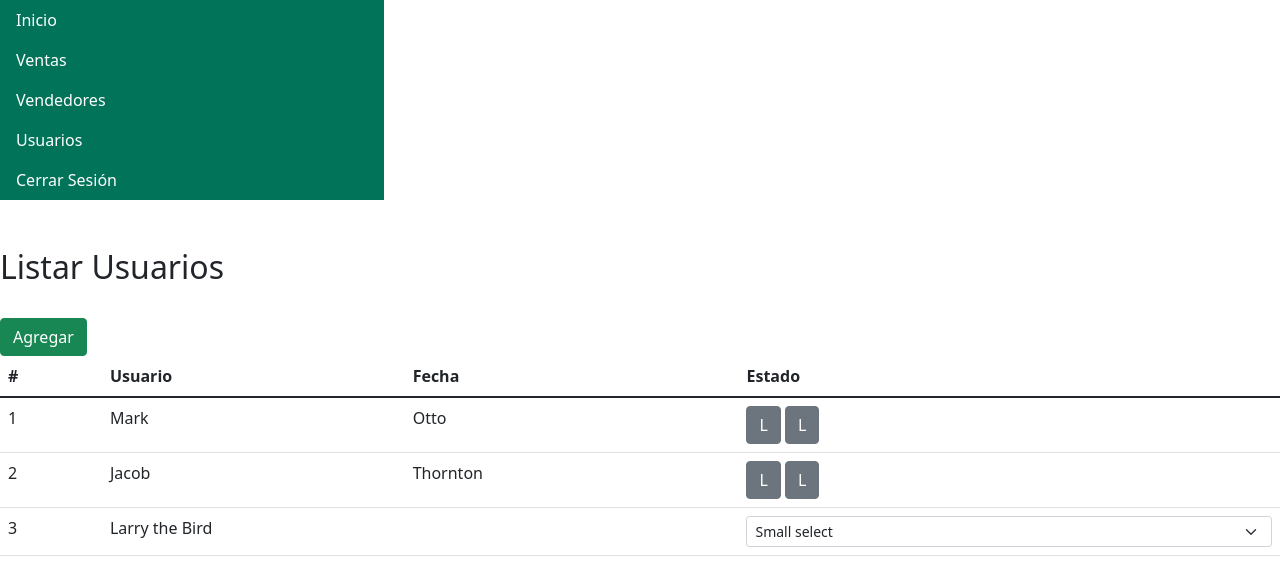
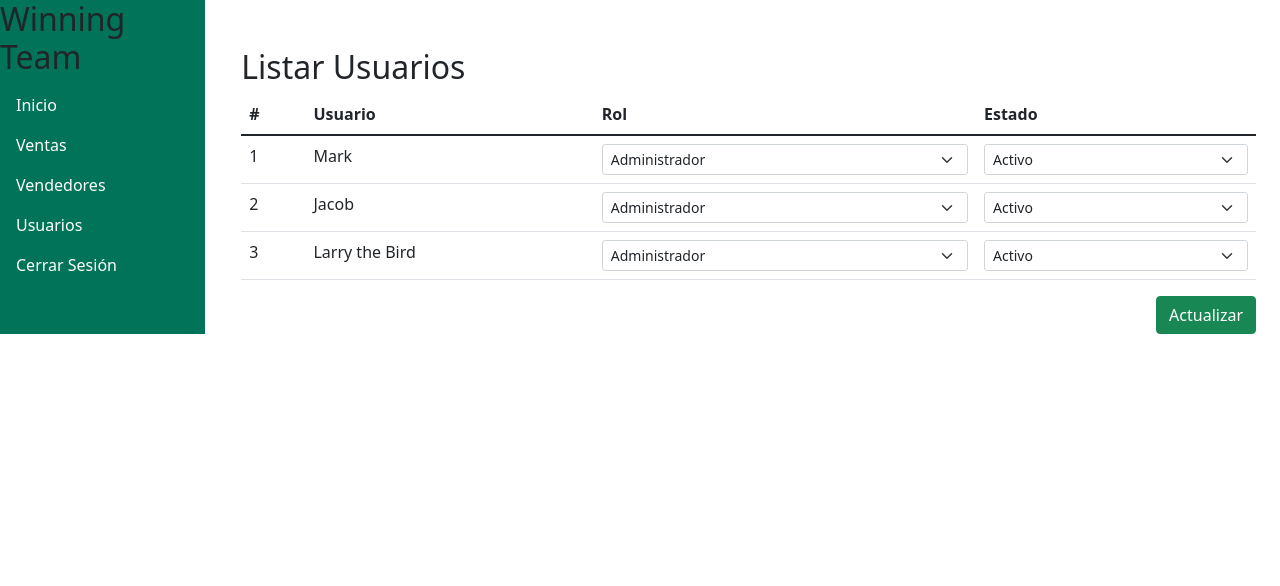
Before and after one commit to Felipe2509/gestionUsuarios, a React (Create React App) app: page / in a window 1280 px wide. Shown: the top 586 px of the page. Built offline with nearby package versions, Linux system fonts and the light colour scheme.

Commit message:
Add update button

```diff
--- a/src/App.css
+++ b/src/App.css
@@ -41,3 +41,17 @@
   color: white;
   background-color: #017359;
 }
+
+.container-width{
+  width: 100%;
+  height: 100%;
+}
+
+.bg-color {
+  background-color: #017359 !important;
+}
+
+.container-size {
+  width:100% !important;
+  height:100% !important;
+}
--- a/src/App.js
+++ b/src/App.js
@@ -4,21 +4,37 @@ import {
   Switch,
   Redirect
 } from 'react-router-dom';
+import {
+  Row,
+  Container,
+  Col
+} from 'react-bootstrap'
+import 'bootstrap/dist/css/bootstrap.min.css';
 import './App.css';
-import 'bootstrap/dist/css/bootstrap.min.css';
 import Navegador from './shared/Navegador'
 import Usuarios from './gestionUsuarios/pages/Usuarios'
 
 const App = () => {
   return (
     <Router>
+      <Container fluid='false' className="container-size">
+        <Row>
+          <Col xs={2} className="bg-color">
+            <h2>Winning Team</h2>
           <Navegador/>
+          </Col>
+          <Col>
+            <Container>
               <Switch>
                 <Route path="/" exact>
                   <Usuarios/>
                 </Route>
                 <Redirect to="/" />
               </Switch>
+            </Container>
+          </Col>
+        </Row>
+      </Container>
     </Router>
   );
 }
--- a/src/gestionUsuarios/components/Buttons.js
+++ b/src/gestionUsuarios/components/Buttons.js
@@ -1,11 +1,30 @@
-import React from 'react';
+import React, {useState} from 'react';
 import Button from 'react-bootstrap/Button';
 const Buttons = () => {
-    return (
-        <React.Fragment>
-            <Button width="1" height="1" variant="secondary">L</Button> <Button width="1" height="1" variant="secondary" padding="2">L</Button>{' '}
-        </React.Fragment>
-    )
+
+    const [opc, setOpc] = useState(1);
+
+    const handleClick = (event) => {
+        if (opc === 1) {
+            setOpc(-1);
+        }else{
+            setOpc(1);
+        }
+    }
+
+    if(opc === 1){
+        return (
+            <Button onClick={handleClick} variant="success" className="float-end">Actualizar</Button>
+        )
+    }else{
+        return (
+            <React.Fragment>
+                <Button onClick={handleClick} variant="success" className="float-end">Aceptar</Button>
+                <Button onClick={handleClick} variant="secondary" className="float-end">Cancelar</Button>
+            </React.Fragment>
+        )
+    }
+
 }
 
 export default Buttons;
--- /dev/null
+++ b/src/gestionUsuarios/components/FormSelectEstado.js
@@ -0,0 +1,12 @@
+import Form from 'react-bootstrap/Form'
+
+const FormSelectEstado = () => {
+    return (
+        <Form.Select size="sm">
+            <option>Activo</option>
+            <option>Inactivo</option>
+        </Form.Select>
+    )
+}
+
+export default FormSelectEstado;
--- /dev/null
+++ b/src/gestionUsuarios/components/FormSelectRol.js
@@ -0,0 +1,12 @@
+import Form from 'react-bootstrap/Form'
+
+const FormSelectEstado = () => {
+    return (
+        <Form.Select size="sm" className="form-width">
+            <option>Administrador</option>
+            <option>Vendedor</option>
+        </Form.Select>
+    )
+}
+
+export default FormSelectEstado;
--- a/src/gestionUsuarios/components/ListarUsuarios.js
+++ b/src/gestionUsuarios/components/ListaUsuarios.js
@@ -1,7 +1,7 @@
 import React from 'react';
 import Table from 'react-bootstrap/Table';
-import Form from 'react-bootstrap/Form'
-import Buttons from './Buttons'
+import FormSelectEstado from './FormSelectEstado'
+import FormSelectRol from './FormSelectRol'
 
 const ListarUsuarios = () => {
     return (
@@ -11,7 +11,7 @@ const ListarUsuarios = () => {
                 <tr>
                   <th>#</th>
                   <th>Usuario</th>
-                  <th>Fecha</th>
+                  <th>Rol</th>
                   <th>Estado</th>
                 </tr>
               </thead>
@@ -19,23 +19,20 @@ const ListarUsuarios = () => {
                 <tr>
                   <td>1</td>
                   <td>Mark</td>
-                  <td>Otto</td>
-                  <td><Buttons /></td>
+                  <td><FormSelectRol /></td>
+                  <td><FormSelectEstado /></td>
                 </tr>
                 <tr>
                   <td>2</td>
                   <td>Jacob</td>
-                  <td>Thornton</td>
-                  <td><Buttons /></td>
+                  <td><FormSelectRol /></td>
+                  <td><FormSelectEstado /></td>
                 </tr>
                 <tr>
                   <td>3</td>
-                  <td colSpan="2">Larry the Bird</td>
-                  <td>
-                    <Form.Select size="sm">
-                    <option>Small select</option>
-                    </Form.Select>
-                    </td>
+                  <td>Larry the Bird</td>
+                  <td><FormSelectRol /></td>
+                  <td><FormSelectEstado /></td>
                 </tr>
               </tbody>
             </Table>
--- /dev/null
+++ b/src/gestionUsuarios/components/styles.css
@@ -0,0 +1,3 @@
+.form-width{
+    width: 15px 1important;
+}
--- a/src/gestionUsuarios/pages/Usuarios.js
+++ b/src/gestionUsuarios/pages/Usuarios.js
@@ -1,13 +1,14 @@
 import React from 'react';
-import Button from 'react-bootstrap/Button'
-import ListarUsuarios from '../components/ListarUsuarios'
+import ListaUsuarios from '../components/ListaUsuarios'
+import Buttons from '../components/Buttons'
 
 const Usuarios = () => {
+
     return(
         <div>
             <h2 className="mt-5">Listar Usuarios</h2>
-            <Button variant="success" className="mt-4">Agregar</Button>
-            <ListarUsuarios/>
+            <ListaUsuarios />
+            <Buttons/>
         </div>
     );
 }
--- a/src/shared/Navegador.js
+++ b/src/shared/Navegador.js
@@ -1,11 +1,10 @@
 import React from 'react';
 import Nav from 'react-bootstrap/Nav';
-import Container from 'react-bootstrap/Container';
 import "./Shared.css"
 const Navegador = () => {
     return (
         <React.Fragment>
-            <Nav defaultActiveKey="/" className="flex-column bg-color">
+            <Nav defaultActiveKey="/" className="flex-column">
             <Nav.Link className="color-text" eventKey="link-1">Inicio</Nav.Link>
             <Nav.Link className="color-text" eventKey="link-2">Ventas</Nav.Link>
             <Nav.Link className="color-text" eventKey="link-2">Vendedores</Nav.Link>
--- a/src/shared/Shared.css
+++ b/src/shared/Shared.css
@@ -1,10 +1,5 @@
-.bg-color {
-    background-color: #017359 !important;
-    width:30%;
-    height:100% !important;
-}
+
 
 .color-text {
-
     color: #ffffff !important;
 }
```
Also changed, not shown: src/gestionUsuarios/components/Contenedor.js (added, +27 -0 lines), src/shared/Nav2.js (added, +27 -0 lines). Lines whose indentation alone changed are shown as unchanged.
